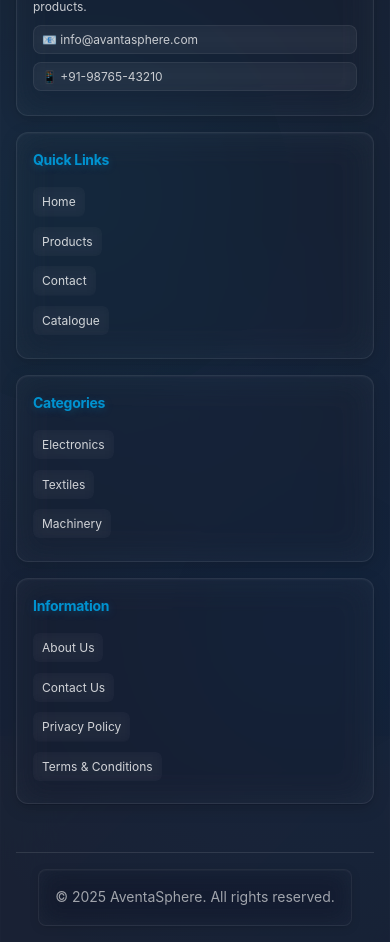
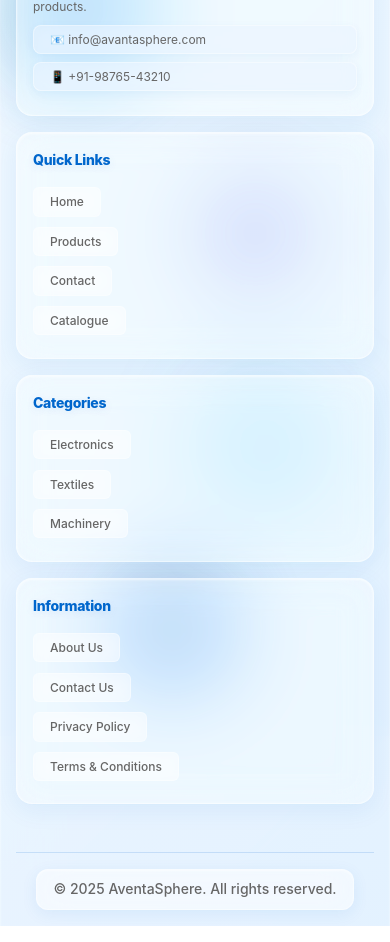
Before and after one commit to ce-shyam21/avantasphere, a Next.js app in the folder avantasphere-code/: page / in a window 390 px wide. Shown: the part 6860-7802 px from the top of the page. Built offline with nearby package versions, Linux system fonts and the light colour scheme.

Commit message:
#updated footer

```diff
--- a/avantasphere-code/src/components/shared/Footer/footer.css
+++ b/avantasphere-code/src/components/shared/Footer/footer.css
@@ -1,30 +1,91 @@
 .footer {
-  background: rgba(15, 23, 42, 0.95);
+  background: linear-gradient(135deg, rgba(240, 248, 255, 0.95) 0%, rgba(230, 242, 255, 0.95) 100%);
   backdrop-filter: blur(40px) saturate(180%);
   -webkit-backdrop-filter: blur(40px) saturate(180%);
-  border-top: 1px solid rgba(255, 255, 255, 0.1);
+  border-top: 1px solid rgba(255, 255, 255, 0.6);
   box-shadow:
-    0 -8px 32px rgba(0, 102, 204, 0.15),
-    inset 0 1px 2px rgba(255, 255, 255, 0.05);
-  color: white;
+    0 -8px 32px rgba(0, 102, 204, 0.08),
+    inset 0 1px 2px rgba(255, 255, 255, 0.8);
+  color: var(--color-text);
   padding: var(--spacing-3xl) var(--spacing-lg) var(--spacing-lg);
   margin-top: var(--spacing-4xl);
   position: relative;
   overflow: hidden;
+  min-height: 500px;
 }
 
 .footer::before {
   content: '';
   position: absolute;
-  top: 0;
-  left: 0;
-  right: 0;
-  bottom: 0;
-  background:
-    radial-gradient(circle at 20% 30%, rgba(0, 153, 216, 0.08) 0%, transparent 50%),
-    radial-gradient(circle at 80% 70%, rgba(0, 102, 204, 0.06) 0%, transparent 50%);
+  top: 10%;
+  left: 5%;
+  width: 400px;
+  height: 400px;
+  background: radial-gradient(circle, rgba(9, 74, 140, 0.4) 0%, rgba(0, 153, 216, 0.2) 50%, transparent 70%);
+  border-radius: 50%;
+  filter: blur(60px);
+  animation: floatBubble1 4s ease-in-out infinite;
   pointer-events: none;
   z-index: 0;
+  will-change: transform;
+}
+
+.footer::after {
+  content: '';
+  position: absolute;
+  bottom: 15%;
+  right: 8%;
+  width: 350px;
+  height: 350px;
+  background: radial-gradient(circle, rgba(2, 68, 113, 0.35) 0%, rgba(0, 102, 204, 0.18) 50%, transparent 70%);
+  border-radius: 50%;
+  filter: blur(50px);
+  animation: floatBubble2 4s ease-in-out infinite;
+  pointer-events: none;
+  z-index: 0;
+  will-change: transform;
+}
+
+@keyframes floatBubble1 {
+  0% {
+    transform: translate(0, 0) scale(1);
+    opacity: 1;
+  }
+  25% {
+    transform: translate(80px, -60px) scale(1.15);
+    opacity: 0.8;
+  }
+  50% {
+    transform: translate(40px, -100px) scale(0.9);
+    opacity: 0.9;
+  }
+  75% {
+    transform: translate(-50px, -70px) scale(1.08);
+    opacity: 0.85;
+  }
+  100% {
+    transform: translate(0, 0) scale(1);
+    opacity: 1;
+  }
+}
+
+@keyframes floatBubble2 {
+  0% {
+    transform: translate(0, 0) scale(1);
+    opacity: 1;
+  }
+  33% {
+    transform: translate(-70px, 70px) scale(1.2);
+    opacity: 0.75;
+  }
+  66% {
+    transform: translate(-90px, -40px) scale(0.95);
+    opacity: 0.9;
+  }
+  100% {
+    transform: translate(0, 0) scale(1);
+    opacity: 1;
+  }
 }
 
 .footer-container {
@@ -38,19 +99,91 @@
   z-index: 1;
 }
 
+.footer-container::before {
+  content: '';
+  position: absolute;
+  top: 30%;
+  left: 35%;
+  width: 320px;
+  height: 320px;
+  background: radial-gradient(circle, rgba(22, 45, 158, 0.3) 0%, rgba(1, 3, 99, 0.15) 50%, transparent 70%);
+  border-radius: 50%;
+  filter: blur(70px);
+  animation: floatBubble3 4s ease-in-out infinite;
+  pointer-events: none;
+  z-index: -1;
+  will-change: transform;
+}
+
+.footer-container::after {
+  content: '';
+  position: absolute;
+  top: 55%;
+  right: 25%;
+  width: 280px;
+  height: 280px;
+  background: radial-gradient(circle, rgba(102, 178, 255, 0.35) 0%, rgba(0, 153, 216, 0.2) 50%, transparent 70%);
+  border-radius: 50%;
+  filter: blur(65px);
+  animation: floatBubble4 3s ease-in-out infinite;
+  pointer-events: none;
+  z-index: -1;
+  will-change: transform;
+}
+
+@keyframes floatBubble3 {
+  0% {
+    transform: translate(0, 0) scale(1) rotate(0deg);
+    opacity: 0.9;
+  }
+  33% {
+    transform: translate(-60px, 50px) scale(1.1) rotate(120deg);
+    opacity: 0.7;
+  }
+  66% {
+    transform: translate(40px, -30px) scale(0.95) rotate(240deg);
+    opacity: 0.85;
+  }
+  100% {
+    transform: translate(0, 0) scale(1) rotate(360deg);
+    opacity: 0.9;
+  }
+}
+
+@keyframes floatBubble4 {
+  0% {
+    transform: translate(0, 0) scale(1) rotate(0deg);
+    opacity: 0.85;
+  }
+  40% {
+    transform: translate(70px, -50px) scale(1.15) rotate(144deg);
+    opacity: 0.7;
+  }
+  80% {
+    transform: translate(-40px, 30px) scale(0.9) rotate(288deg);
+    opacity: 0.8;
+  }
+  100% {
+    transform: translate(0, 0) scale(1) rotate(360deg);
+    opacity: 0.85;
+  }
+}
+
 .footer-section {
-  padding: var(--spacing-lg);
-  background: rgba(255, 255, 255, 0.03);
-  backdrop-filter: blur(20px);
-  -webkit-backdrop-filter: blur(20px);
-  border: 1px solid rgba(255, 255, 255, 0.08);
+  padding: var(--spacing-xl);
+  background: rgba(255, 255, 255, 0.35);
+  backdrop-filter: blur(24px) saturate(180%);
+  -webkit-backdrop-filter: blur(24px) saturate(180%);
+  border: 1px solid rgba(255, 255, 255, 0.5);
   box-shadow:
-    0 4px 16px rgba(0, 0, 0, 0.2),
-    inset 0 1px 2px rgba(255, 255, 255, 0.05);
-  border-radius: var(--radius-lg);
+    0 6px 24px rgba(0, 102, 204, 0.08),
+    inset 0 1px 2px rgba(255, 255, 255, 0.6),
+    inset 0 0 30px rgba(255, 255, 255, 0.1);
+  border-radius: var(--radius-xl);
   transition: all 0.4s cubic-bezier(0.4, 0, 0.2, 1);
   position: relative;
   overflow: hidden;
+  z-index: 2;
 }
 
 .footer-section::before {
@@ -60,7 +193,7 @@
   left: 0;
   width: 100%;
   height: 100%;
-  background: linear-gradient(180deg, transparent, rgba(0, 153, 216, 0.1), transparent);
+  background: linear-gradient(180deg, transparent, rgba(230, 242, 255, 0.4), transparent);
   transition: all 0.7s ease;
   pointer-events: none;
   opacity: 0;
@@ -72,37 +205,40 @@
 }
 
 .footer-section:hover {
-  background: rgba(255, 255, 255, 0.05);
-  border-color: rgba(0, 153, 216, 0.3);
+  background: rgba(255, 255, 255, 0.55);
+  border-color: rgba(0, 153, 216, 0.5);
   transform: translateY(-4px);
   box-shadow:
-    0 8px 24px rgba(0, 102, 204, 0.2),
-    inset 0 1px 2px rgba(255, 255, 255, 0.1);
+    0 10px 32px rgba(0, 102, 204, 0.12),
+    inset 0 2px 4px rgba(255, 255, 255, 0.8),
+    inset 0 0 40px rgba(255, 255, 255, 0.15);
 }
 
 .footer-section h3,
 .footer-section h4 {
   margin-bottom: var(--spacing-md);
   font-size: var(--font-lg);
-  color: rgba(0, 153, 216, 0.95);
-  font-weight: 700;
+  color: var(--color-primary);
+  font-weight: 800;
   letter-spacing: -0.3px;
-  text-shadow: 0 2px 8px rgba(0, 153, 216, 0.3);
+  text-shadow: 0 2px 8px rgba(0, 102, 204, 0.1);
   position: relative;
   z-index: 1;
 }
 
 .footer-section h3 {
   font-size: var(--font-xl);
-  font-weight: 800;
+  background: linear-gradient(135deg, var(--color-primary) 0%, rgba(0, 153, 216, 0.9) 100%);
+  -webkit-background-clip: text;
+  background-clip: text;
+  -webkit-text-fill-color: transparent;
 }
 
 .footer-section p {
   font-size: var(--font-sm);
   line-height: 1.6;
-  opacity: 0.85;
   margin-bottom: var(--spacing-sm);
-  color: rgba(255, 255, 255, 0.9);
+  color: var(--color-text-light);
   position: relative;
   z-index: 1;
 }
@@ -111,23 +247,24 @@
   display: flex;
   align-items: center;
   gap: var(--spacing-sm);
-  padding: var(--spacing-xs) var(--spacing-sm);
-  background: rgba(255, 255, 255, 0.05);
+  padding: var(--spacing-xs) var(--spacing-md);
+  background: rgba(230, 242, 255, 0.5);
   backdrop-filter: blur(12px);
   -webkit-backdrop-filter: blur(12px);
-  border: 1px solid rgba(255, 255, 255, 0.08);
+  border: 1px solid rgba(255, 255, 255, 0.4);
   border-radius: var(--radius-md);
   margin-bottom: var(--spacing-sm);
   transition: all 0.3s cubic-bezier(0.4, 0, 0.2, 1);
   position: relative;
   z-index: 1;
+  box-shadow: 0 3px 10px rgba(0, 102, 204, 0.06);
 }
 
 .contact-info:hover {
-  background: rgba(255, 255, 255, 0.08);
-  border-color: rgba(0, 153, 216, 0.4);
+  background: rgba(230, 242, 255, 0.7);
+  border-color: rgba(0, 153, 216, 0.5);
   transform: translateX(4px);
-  box-shadow: 0 4px 12px rgba(0, 102, 204, 0.15);
+  box-shadow: 0 5px 16px rgba(0, 102, 204, 0.1);
 }
 
 .footer-section ul {
@@ -144,19 +281,20 @@
 }
 
 .footer-section a {
-  color: rgba(255, 255, 255, 0.8);
+  color: var(--color-text-light);
   transition: all 0.3s cubic-bezier(0.4, 0, 0.2, 1);
   font-size: var(--font-sm);
   text-decoration: none;
   display: inline-block;
-  padding: var(--spacing-xs) var(--spacing-sm);
-  background: rgba(255, 255, 255, 0.02);
+  padding: var(--spacing-xs) var(--spacing-md);
+  background: rgba(255, 255, 255, 0.4);
   backdrop-filter: blur(8px);
   -webkit-backdrop-filter: blur(8px);
-  border: 1px solid transparent;
+  border: 1px solid rgba(255, 255, 255, 0.35);
   border-radius: var(--radius-sm);
   position: relative;
   overflow: hidden;
+  font-weight: 500;
 }
 
 .footer-section a::before {
@@ -166,7 +304,7 @@
   left: 0;
   width: 100%;
   height: 100%;
-  background: linear-gradient(180deg, transparent, rgba(0, 153, 216, 0.15), transparent);
+  background: linear-gradient(180deg, transparent, rgba(0, 153, 216, 0.12), transparent);
   transition: all 0.5s ease;
   pointer-events: none;
 }
@@ -176,51 +314,77 @@
 }
 
 .footer-section a:hover {
-  color: rgba(0, 153, 216, 0.95);
-  background: rgba(255, 255, 255, 0.08);
-  border-color: rgba(0, 153, 216, 0.3);
+  color: var(--color-primary);
+  background: rgba(230, 242, 255, 0.7);
+  border-color: rgba(0, 153, 216, 0.4);
   transform: translateX(6px);
-  box-shadow: 0 4px 12px rgba(0, 102, 204, 0.15);
+  box-shadow: 0 4px 12px rgba(0, 102, 204, 0.12);
 }
 
 .footer-bottom {
-  border-top: 1px solid rgba(255, 255, 255, 0.1);
+  border-top: 1px solid rgba(0, 102, 204, 0.15);
   padding: var(--spacing-lg) var(--spacing-lg) 0;
   text-align: center;
-  color: rgba(255, 255, 255, 0.6);
+  color: var(--color-text-light);
   font-size: var(--font-sm);
   position: relative;
   z-index: 1;
 }
 
 .footer-bottom p {
-  padding: var(--spacing-md);
-  background: rgba(255, 255, 255, 0.02);
-  backdrop-filter: blur(12px);
-  -webkit-backdrop-filter: blur(12px);
-  border: 1px solid rgba(255, 255, 255, 0.05);
-  border-radius: var(--radius-md);
+  padding: var(--spacing-md) var(--spacing-xl);
+  background: rgba(255, 255, 255, 0.5);
+  backdrop-filter: blur(16px);
+  -webkit-backdrop-filter: blur(16px);
+  border: 1px solid rgba(255, 255, 255, 0.4);
+  border-radius: var(--radius-lg);
   display: inline-block;
   box-shadow:
-    0 2px 8px rgba(0, 0, 0, 0.15),
-    inset 0 1px 1px rgba(255, 255, 255, 0.03);
+    0 4px 16px rgba(0, 102, 204, 0.08),
+    inset 0 1px 2px rgba(255, 255, 255, 0.5);
   transition: all 0.3s cubic-bezier(0.4, 0, 0.2, 1);
+  font-weight: 500;
 }
 
 .footer-bottom p:hover {
-  background: rgba(255, 255, 255, 0.04);
-  border-color: rgba(0, 153, 216, 0.2);
+  background: rgba(255, 255, 255, 0.7);
+  border-color: rgba(0, 153, 216, 0.4);
   transform: translateY(-2px);
   box-shadow:
-    0 4px 12px rgba(0, 102, 204, 0.12),
-    inset 0 1px 2px rgba(255, 255, 255, 0.05);
+    0 6px 20px rgba(0, 102, 204, 0.12),
+    inset 0 2px 4px rgba(255, 255, 255, 0.7);
 }
 
 @media (max-width: 768px) {
   .footer {
-    backdrop-filter: blur(24px) saturate(160%);
-    -webkit-backdrop-filter: blur(24px) saturate(160%);
+    backdrop-filter: blur(28px) saturate(170%);
+    -webkit-backdrop-filter: blur(28px) saturate(170%);
     padding: var(--spacing-2xl) var(--spacing-md) var(--spacing-md);
+    min-height: 400px;
+  }
+
+  .footer::before {
+    width: 300px;
+    height: 300px;
+    filter: blur(50px);
+  }
+
+  .footer::after {
+    width: 250px;
+    height: 250px;
+    filter: blur(40px);
+  }
+
+  .footer-container::before {
+    width: 220px;
+    height: 220px;
+    filter: blur(55px);
+  }
+
+  .footer-container::after {
+    width: 180px;
+    height: 180px;
+    filter: blur(45px);
   }
 
   .footer-container {
@@ -229,26 +393,48 @@
   }
 
   .footer-section {
-    padding: var(--spacing-md);
-    backdrop-filter: blur(16px);
-    -webkit-backdrop-filter: blur(16px);
+    padding: var(--spacing-lg);
+    backdrop-filter: blur(16px) saturate(160%);
+    -webkit-backdrop-filter: blur(16px) saturate(160%);
   }
 
   .contact-info {
-    backdrop-filter: blur(8px);
-    -webkit-backdrop-filter: blur(8px);
+    backdrop-filter: blur(10px);
+    -webkit-backdrop-filter: blur(10px);
   }
 
   .footer-section a {
-    backdrop-filter: blur(6px);
-    -webkit-backdrop-filter: blur(6px);
+    backdrop-filter: blur(8px);
+    -webkit-backdrop-filter: blur(8px);
   }
 }
 
 @media (max-width: 480px) {
+  .footer {
+    min-height: 350px;
+  }
+
+  .footer::before,
+  .footer::after {
+    width: 200px;
+    height: 200px;
+    filter: blur(35px);
+  }
+
+  .footer-container::before,
+  .footer-container::after {
+    width: 150px;
+    height: 150px;
+    filter: blur(40px);
+  }
+
   .footer-container {
     grid-template-columns: 1fr;
     gap: var(--spacing-md);
+  }
+
+  .footer-section {
+    padding: var(--spacing-md);
   }
 
   .footer-section h3,
@@ -259,6 +445,10 @@
   .footer-section p,
   .footer-section a {
     font-size: var(--font-xs);
+  }
+
+  .footer-bottom p {
+    padding: var(--spacing-sm) var(--spacing-lg);
   }
 }
 
@@ -280,3 +470,12 @@
     transform: scale(0.98);
   }
 }
+
+@media (prefers-reduced-motion: reduce) {
+  .footer::before,
+  .footer::after,
+  .footer-container::before,
+  .footer-container::after {
+    animation: none !important;
+  }
+}
```
